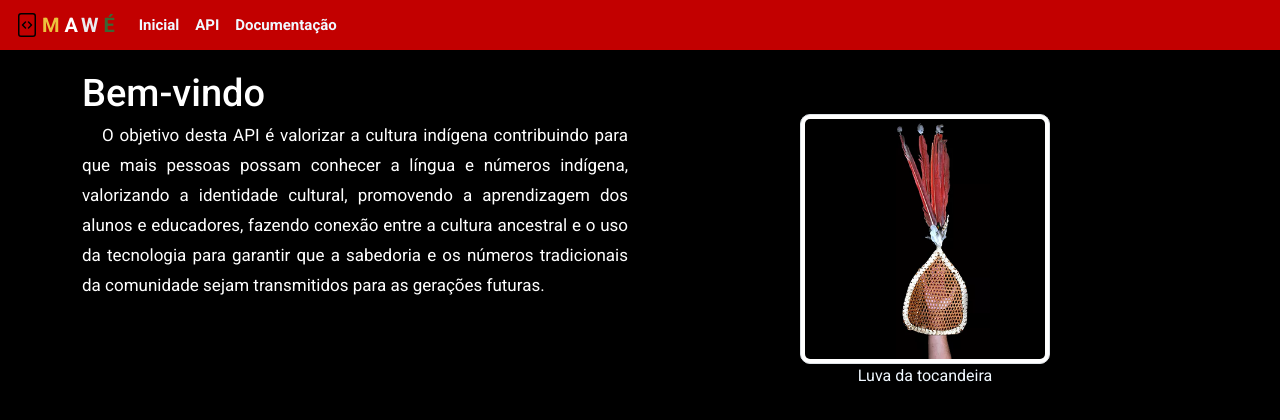
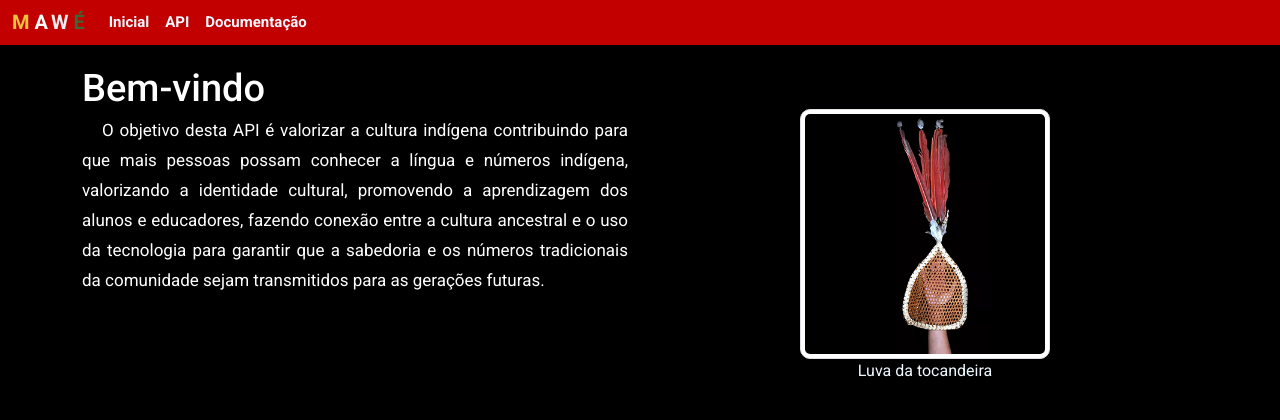
Before and after one commit to isaacfelipe1/Api_satere_mawe, a Flask app: page / in a window 1280 px wide. Shown: the top 420 px of the page. Run offline with Flask 3, Linux system fonts and the light colour scheme; some libraries are stand-ins or nearby versions.

```diff
--- a/templates/documentacao.html
+++ b/templates/documentacao.html
@@ -26,7 +26,7 @@
 <body>
     <nav class="navbar navbar-expand-md   mb-4">
         <div class="container-fluid">
-          <a class="navbar-brand" href="/"><img src="../static/img/file-code.svg"  width="30" height="24"  alt="" class="d-inline-block align-text-top"><span class="m">M</span> <span class="A">A </span> <span>W</span>   <span class="E">É</span></a>
+          <a class="navbar-brand" href="/"><span class="m">M</span> <span class="A">A </span> <span>W</span>   <span class="E">É</span></a>
           <button class="navbar-toggler" type="button" data-bs-toggle="collapse" data-bs-target="#navbarCollapse" aria-controls="navbarCollapse" aria-expanded="false" aria-label="Toggle navigation">
             <span class="navbar-toggler-icon"></span>
           </button>
--- a/templates/index.html
+++ b/templates/index.html
@@ -25,7 +25,7 @@
 <body>
     <nav class="navbar navbar-expand-md   mb-4">
         <div class="container-fluid">
-          <a class="navbar-brand" href="/"><img src="../static/img/file-code.svg"  width="30" height="24"  alt="" class="d-inline-block align-text-top"><span class="m">M</span> <span class="A">A </span> <span>W</span>   <span class="E">É</span></a>
+          <a class="navbar-brand" href="/"><span class="m">M</span> <span class="A">A </span> <span>W</span>   <span class="E">É</span></a>
           <button class="navbar-toggler" type="button" data-bs-toggle="collapse" data-bs-target="#navbarCollapse" aria-controls="navbarCollapse" aria-expanded="false" aria-label="Toggle navigation">
             <span class="navbar-toggler-icon"></span>
           </button>
```
